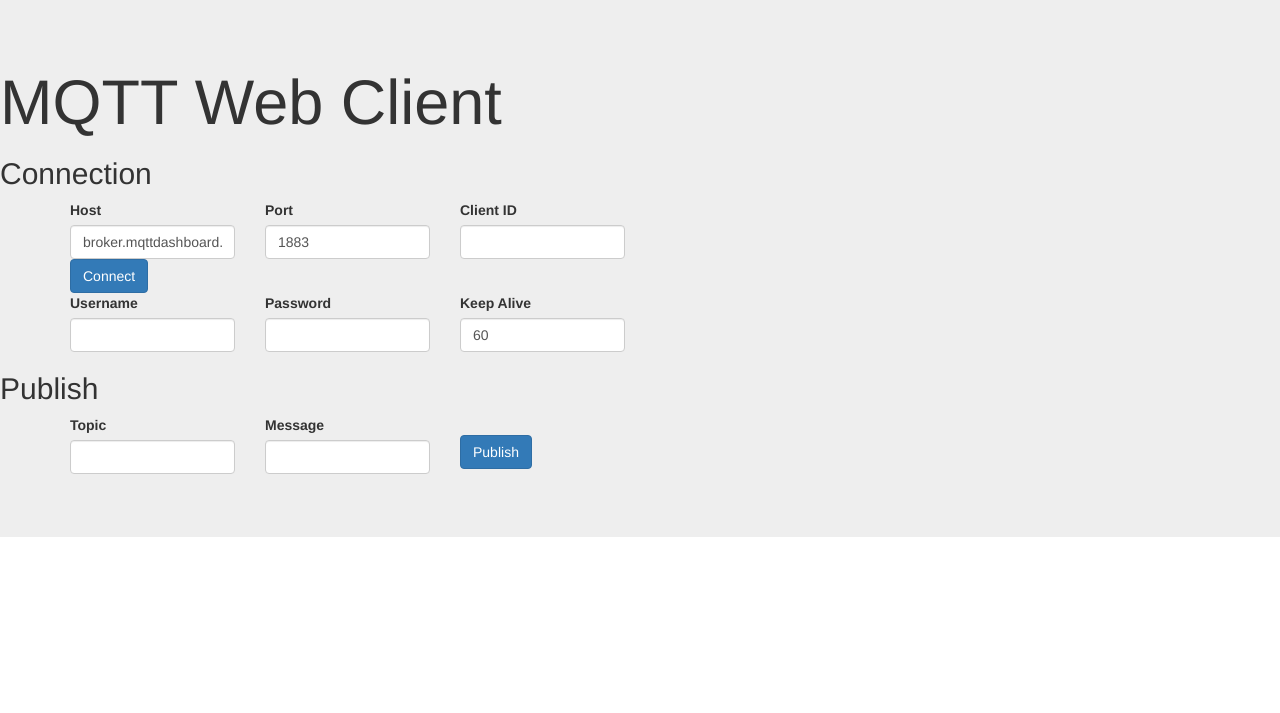
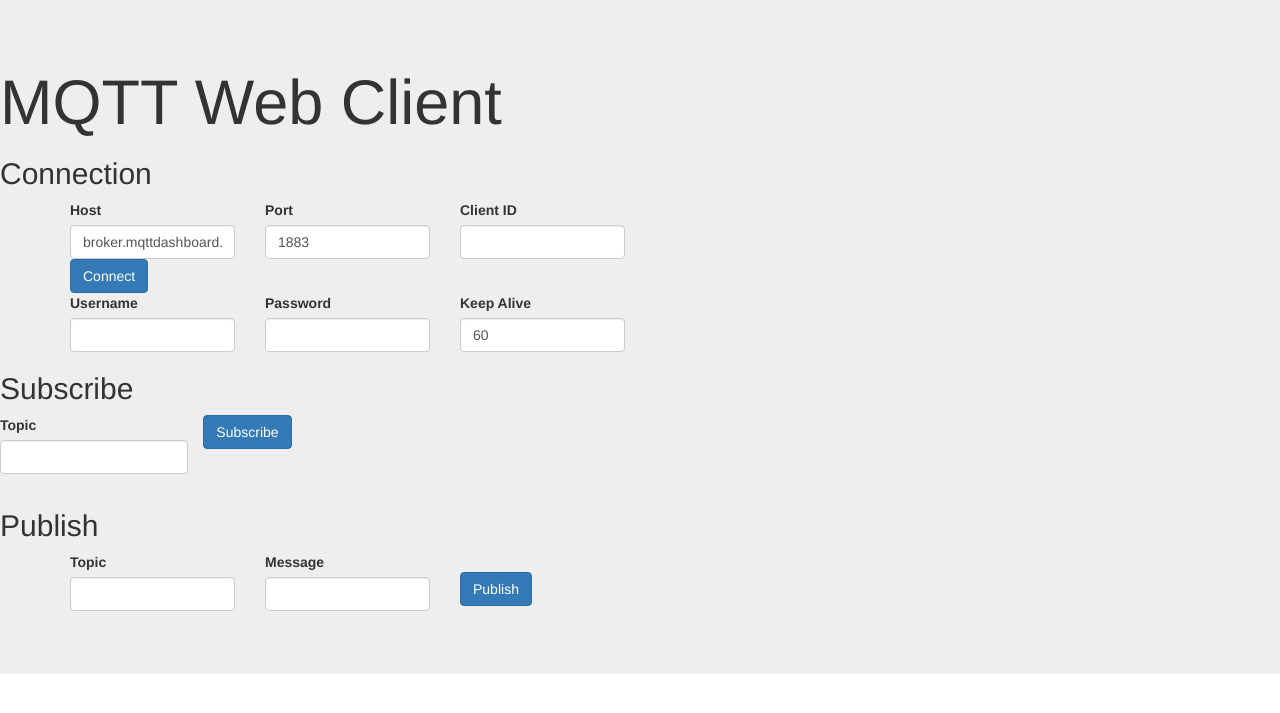
Before and after one commit to ahmad307/MQTT-Showcase, a Django app: page / in a window 1280 px wide. Shown: the top 713 px of the page. Run offline with Django 3.2, Linux system fonts and the light colour scheme; parts of the project's set-up code (start-up, migrations or seed data) failed here and were passed over; some libraries are stand-ins or nearby versions.

Commit message:
Added topic subscription

```diff
--- a/mqtt_showcase/mqtt/views.py
+++ b/mqtt_showcase/mqtt/views.py
@@ -6,18 +6,33 @@ import json
 client = None
 
 def index(request):
+    """Directs to main index page."""
     return render(request,'mqtt/index.html')
 
 def post(request):
+    """
+    Receives forms submission and connects/publishes/subscribes depending
+    on the submitted form.
+    :param request:  Ajax POST request.
+    """
+    # Access global client object throughout the scope
     global client
+
+    form_name = request.POST.get('hiddenattr')
     if request.method == 'POST':
-        if request.POST.get('hiddenattr') == 'publish':
+        if form_name == 'publish':
             topic = request.POST.get('topic')
             message = request.POST.get('message')
             try:
                 client.publish(topic,message)
             except(AttributeError):
                 return HttpResponse(json.dumps({'message':'Not Connected'}),content_type='applicaiton/json')
+
+        elif form_name == 'subscribe':
+            topic = request.POST.get('subscribe_topic')
+            client.subscribe(topic)
+
+        # If form is 'connection_form'
         else:
             # Get entered data
             broker = request.POST.get('host')
@@ -37,6 +52,9 @@ def post(request):
     return HttpResponse(json.dumps({}),content_type='application/json')
 
 def post_disconnect(request):
+    """End connection created in 'client' object.
+    :param request: ajax POST request.
+    """
     global client
     if request.method == 'POST':
         client.disconnect()
--- a/mqtt_showcase/templates/mqtt/index.html
+++ b/mqtt_showcase/templates/mqtt/index.html
@@ -15,7 +15,7 @@
     <form method="POST" id="connection_form">
         {% csrf_token %}
         <h2>Connection</h2>
-        <input type="hidden" name="hiddenattr" value="connect">
+        <input type="hidden" name="hiddenattr" value="connect"> <!-- Used as a unique attribute -->
         <div class="form-group container">
             <!-- Basic Info -->
             <div class="row">
@@ -60,11 +60,27 @@
         </div>
     </form>
 
+    <!-- Subscibe Section -->
+    <h2>Subscribe</h2>
+    <form method="POST" id="subscribe_form">
+        {% csrf_token %}
+        <input type="hidden" name="hiddenattr" value="subscribe"> <!-- Used as a unique attribute -->
+        <div class="form-group row">
+            <div class="col-xs-2">
+                <label for="subscribe_topic">Topic</label>
+                <input type="text" class="form-control" id="subscribe_topic" name="subscribe_topic">
+            </div>
+            <button class="btn btn-primary btn-md">Subscribe</button>
+        </div>
+    </form>
+
     <!-- Publish Section -->
     <form method="POST" id="publish_form">
         {% csrf_token %}
-        <h2>Publish</h2>
-        <input type="hidden" name="hiddenattr" value="publish">
+        <div class="row">
+            <h2 class="col-xs-1">Publish</h2>
+        </div>
+        <input type="hidden" name="hiddenattr" value="publish"> <!-- Used as a unique attribute -->
         <div class="form-group container">
             <div class="row">
                 <div class="col-xs-2">
@@ -86,8 +102,8 @@
 </body>
 <script type="text/javascript">
     // Prevent page from reloading upon submission of connection form
-    $('#connection_form').on('submit', function (e) {
-        e.preventDefault();
+    $('#connection_form').on('submit', function (event) {
+        event.preventDefault();
 
         // Send POST request if the user wants to connect
         if ($('#connect_btn').text() === 'Connect'){
@@ -100,8 +116,8 @@
         }
     });
 
-    $('#publish_form').on('submit', function (e) {
-        e.preventDefault();
+    $('#publish_form').on('submit', function (event) {
+        event.preventDefault();
 
         if ($('#message').val().length !== 0 && $('#topic').val().length !== 0){
             var frm = $('#publish_form');
@@ -111,6 +127,12 @@
         }
 
     });
+
+    $('#subscribe_form').on('submit', function (event) {
+        event.preventDefault();
+        var frm = $('#subscribe_form');
+        post_connect(frm);
+    })
 
     // Send POST request to the server with given form's data
     //  to begin/publish MQTT connection/topic
```
Also changed, not shown: mqtt_showcase/mqtt/paho_client.py (+29 -4 lines).
